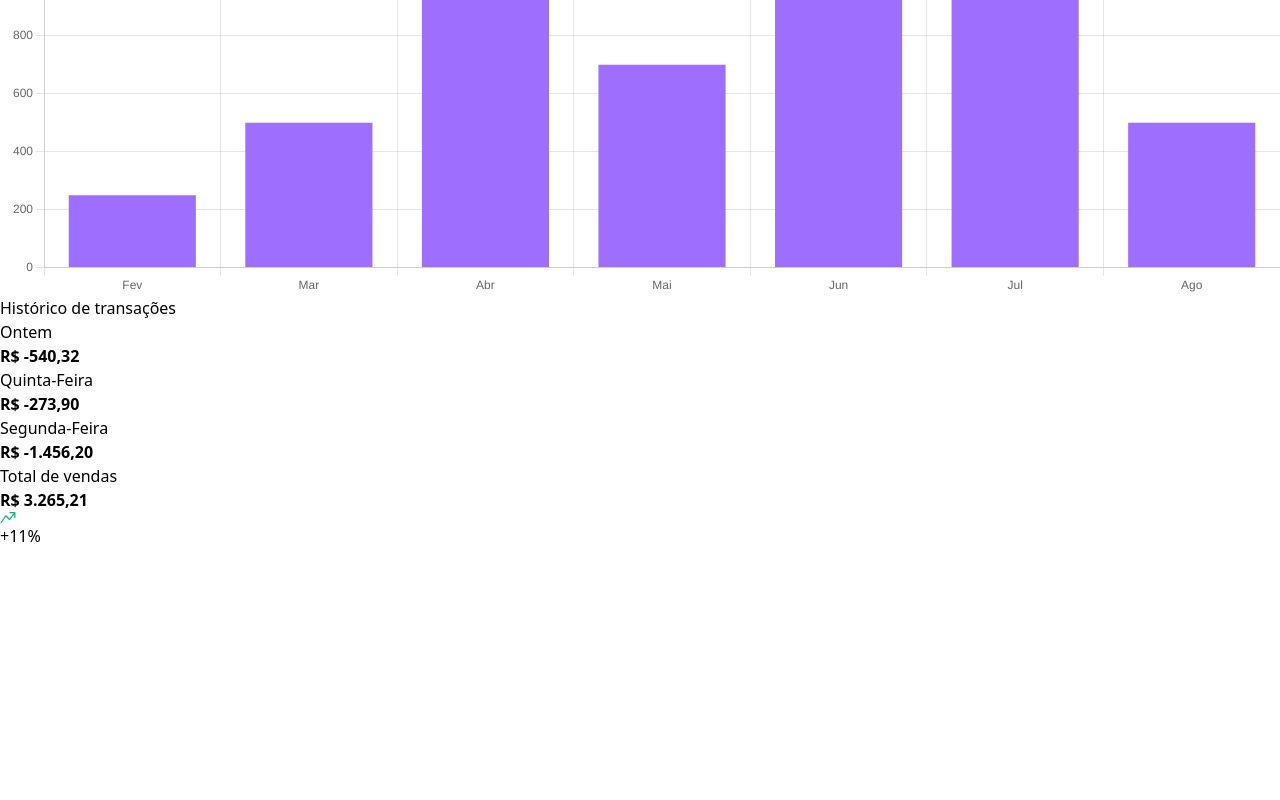
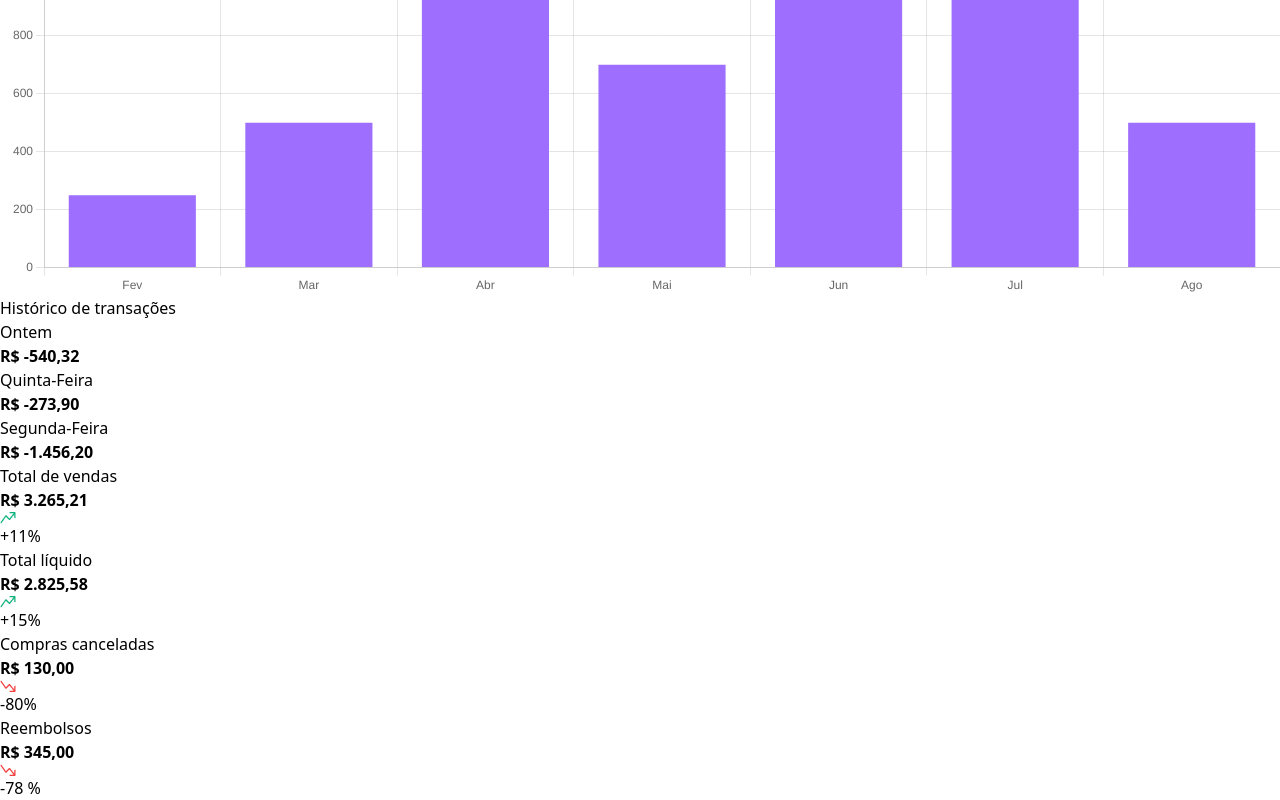
Before and after one commit to codelandia-training/desafio-40, a Vue app: page / in a window 1280 px wide. Shown: the part 841-1641 px from the top of the page. Before the commit the page ends 1389 px from the top, so only its background shows below. Built offline with nearby package versions, Linux system fonts and the light colour scheme.

Commit message:
feat: inclusão da seção 'Informacoes'

```diff
--- a/src/components/Informacoes/Informacoes.vue
+++ b/src/components/Informacoes/Informacoes.vue
@@ -4,10 +4,40 @@
             <h3 class="font-medium text-black/85">Total de vendas</h3>
             <strong>R$ 3.265,21</strong>
             <span
-                class="flex items-center text-[#0BB07B] bg-[#88f5d2]/30 w-fit py-1 px-3 rounded-full"
+                class="flex items-center text-[#0BB07B] bg-[#88f5d2]/30 w-fit py-1 px-3 rounded-full gap-2"
             >
                 <img class="h-2" src="/up_icon.png" alt="" />
                 <h5>+11%</h5>
+            </span>
+        </div>
+        <div class="bg-white w-56 rounded-xl py-4 pl-4 flex flex-col gap-y-2">
+            <h3 class="font-medium text-black/85">Total líquido</h3>
+            <strong>R$ 2.825,58</strong>
+            <span
+                class="flex items-center text-[#0BB07B] bg-[#88f5d2]/30 w-fit py-1 px-3 rounded-full gap-2"
+            >
+                <img class="h-2" src="/up_icon.png" alt="" />
+                <h5>+15%</h5>
+            </span>
+        </div>
+        <div class="bg-white w-56 rounded-xl py-4 pl-4 flex flex-col gap-y-2">
+            <h3 class="font-medium text-black/85">Compras canceladas</h3>
+            <strong>R$ 130,00</strong>
+            <span
+                class="flex items-center text-[#F03D3D] bg-[#F03D3D]/20 w-fit py-1 px-3 rounded-full gap-2"
+            >
+                <img class="h-2" src="/down_icon.png" alt="" />
+                <h5>-80%</h5>
+            </span>
+        </div>
+        <div class="bg-white w-56 rounded-xl py-4 pl-4 flex flex-col gap-y-2">
+            <h3 class="font-medium text-black/85">Reembolsos</h3>
+            <strong>R$ 345,00</strong>
+            <span
+                class="flex items-center text-[#F03D3D] bg-[#F03D3D]/20 w-fit py-1 px-3 rounded-full gap-2"
+            >
+                <img class="h-2" src="/down_icon.png" alt="" />
+                <h5>-78 %</h5>
             </span>
         </div>
     </section>
```
